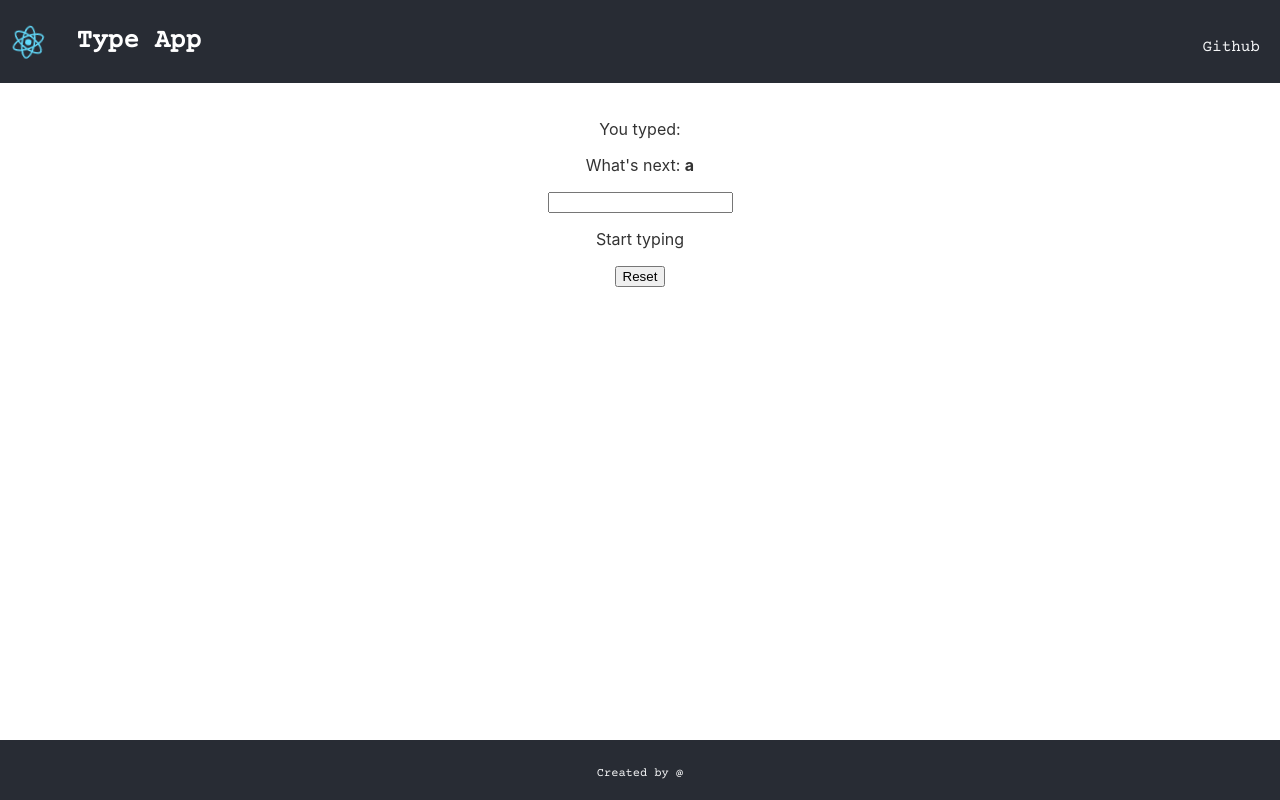
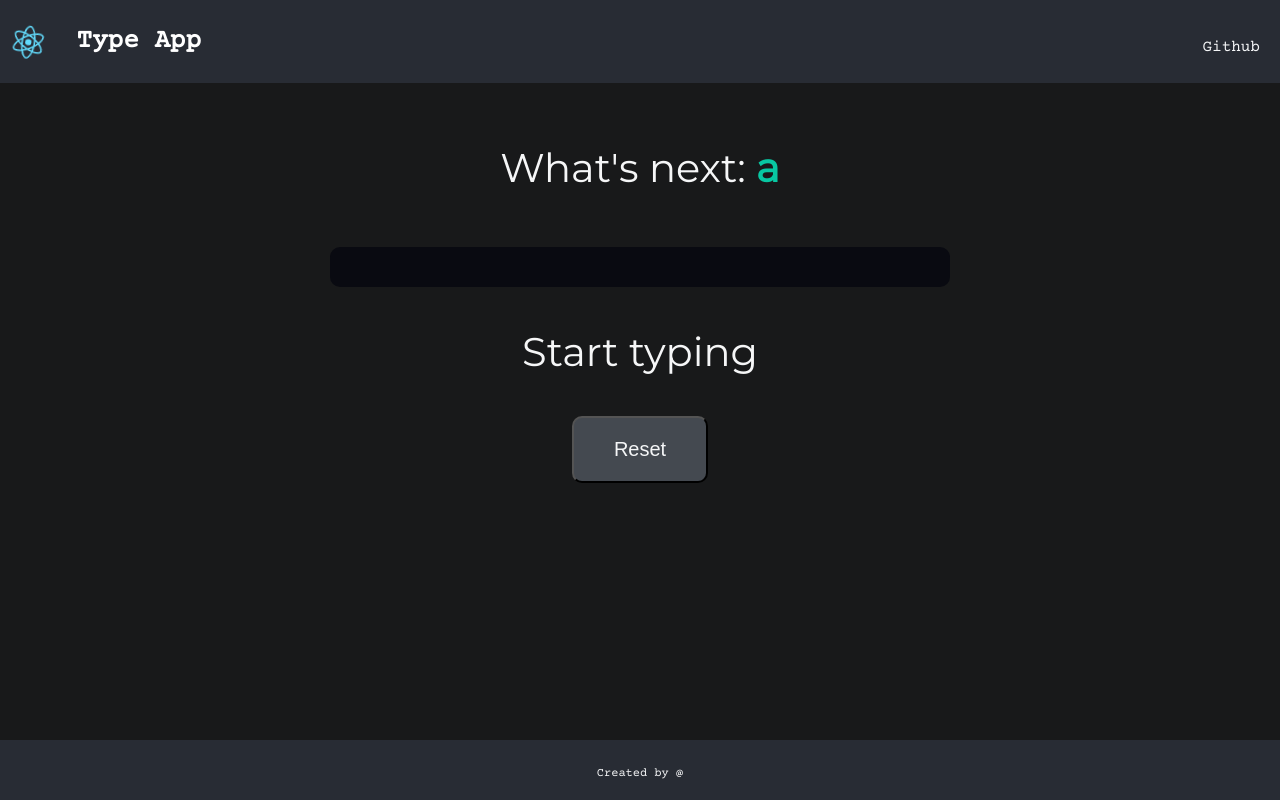
Before and after one commit to kalpitf1/type-app, a React (Create React App) app: page / in a window 1280 px wide. Built offline with nearby package versions, Linux system fonts and the light colour scheme.

Commit message:
updated main wrapper css, removed letter state from App.js

```diff
--- a/src/App.css
+++ b/src/App.css
@@ -1,4 +1,4 @@
-@import url('https://fonts.googleapis.com/css2?family=Courier+Prime&display=swap');
+@import url('https://fonts.googleapis.com/css2?family=Courier+Prime&family=Montserrat&display=swap');
 
 * {
   box-sizing: inherit;
@@ -81,15 +81,45 @@
 }
 
 .main-wrapper {
+  background-color: #18191a;
   flex-grow: 1;
   padding: 20px;
+  font-family: "Montserrat", sans-serif;
+  font-weight: 400;
+  font-size: 40px;
+  color: #f5f6f7;
+}
+
+.main-wrapper strong{
+  color: rgb(8, 199, 162);
+}
+
+.main-wrapper input {
+  background-color: #090a11;
+  height: 40px;
+  width: 50%;
+  border-radius: 10px;
+  border: none;
+  caret-color: #f5f6f7;
+}
+
+.main-wrapper input:focus{
+  outline: 2px solid rgb(8, 199, 162);
+}
+
+.main-wrapper button {
+  background-color: #444950;
+  padding: 20px 40px;
+  font-size: 20px;
+  color: #f5f6f7;
+  border-radius: 10px;
 }
 
 .footer {
   background-color: #282c34;
   flex-shrink: 0;
   padding: 20px;
-  color: white;
+  color: #f5f6f7;
 }
 
 .footer a {
--- a/src/App.js
+++ b/src/App.js
@@ -10,12 +10,12 @@ var totalTime = 0
 var prev = 0
 
 function App() {
-  const [letter, setLetter] = React.useState('')
+  // const [letter, setLetter] = React.useState('')
   const [nextLetter, setNextLetter] = React.useState('a')
 
   function handleChange(event) {
     if (event.target.value === nextLetter) {
-      setLetter(event.target.value)
+      // setLetter(event.target.value)
       const idx = letterArray.findIndex(element => element === event.target.value)
       const next = letterArray[idx + 1]
       setNextLetter(next)
@@ -31,7 +31,7 @@ function App() {
   }
 
   function resetApp(event) {
-    setLetter('')
+    // setLetter('')
     setNextLetter('a')
     totalTime = 0
     prev = 0
@@ -52,11 +52,11 @@ function App() {
         </nav>
       </header>
       <div class="main-wrapper">
-        <p>
+        {/* <p>
           You typed: <strong> {letter} </strong>
-        </p>
-        <p>
-          What's next: <strong> {nextLetter} </strong>
+        </p> */}
+        <p>{nextLetter.length === 1 ? `What's next: ` : ''}
+          <strong> {nextLetter} </strong>
         </p>
         <p>
           <input onChange={handleChange} id="letterInput" />
```
